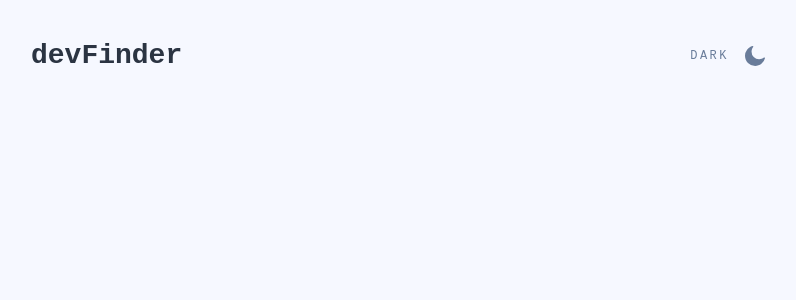
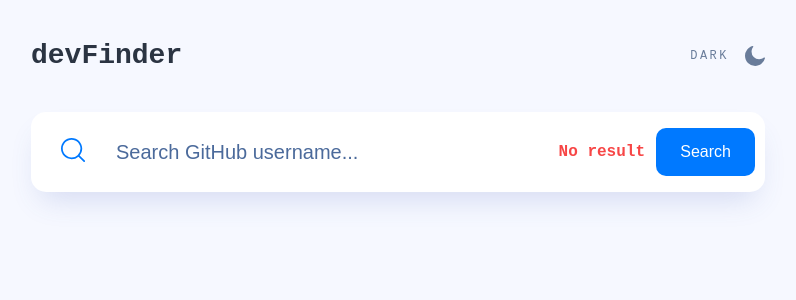
Before and after one commit to alebedev85/GitHubUserSearchApp, a React (Create React App) app: page / in a window 1280 px wide. Shown: the top 300 px of the page, without its empty margins (242-1038 px from the left). Built offline with nearby package versions, Linux system fonts and the light colour scheme; the HTML template or start-up script is replaced by a standard one.

Commit message:
feat: сделал кнопку для поиска

```diff
--- a/src/App.tsx
+++ b/src/App.tsx
@@ -1,10 +1,12 @@
 import { Container } from "components/Container";
 import { Header } from "components/Header";
+import { Search } from "components/Search";
 
 function App() {
   return (
     <Container>
       <Header />
+      <Search hasError onSubmit={() => {}}/>
     </Container>
   );
 }
--- /dev/null
+++ b/src/components/Button/Button.module.scss
@@ -0,0 +1,14 @@
+.button {
+  padding: 12px 24px;
+  border-radius: 10px;
+  border: none;
+  background-color: var(--main-color);
+  color: var(--white);
+  font-size: 1rem;
+  line-height: 1.5;
+  cursor: pointer;
+
+  &:hover {
+    background-color: var(--main-color-hover);
+  }
+}
--- /dev/null
+++ b/src/components/Button/Button.tsx
@@ -0,0 +1,12 @@
+import styles from "./Button.module.scss";
+
+interface ButtonProps {
+  children: string,
+  onClick?: () => void
+}
+
+export const Button = ({children, onClick}: ButtonProps) => (
+  <button className={styles.button} onClick={()=> onClick}>{
+    children
+  }</button>
+);
--- /dev/null
+++ b/src/components/Button/index.ts
@@ -0,0 +1 @@
+export * from "./Button";
--- /dev/null
+++ b/src/components/Search/Search.module.scss
@@ -0,0 +1,83 @@
+:global {
+  body[data-theme='light'] {
+    --search-bg: var(--white);
+    --search-color: var(--gray-300);
+    --search-placeholder-color: var(--gray-200);
+    --search-shadow: var(--shadow);
+  }
+
+  body[data-theme='dark'] {
+    --search-bg: var(--gray-400);
+    --search-color: var(--white);
+    --search-placeholder-color: var(--white);
+    --search-shadow: unset;
+  }
+}
+
+.search {
+  position: relative;
+  width: 100%;
+  overflow: hidden;
+  padding: 10px 10px 10px 16px;
+  background-color: var(--search-bg, white);
+  display: flex;
+  align-items: center;
+  box-shadow: var(--search-shadow);
+  border-radius: 15px;
+
+  @media (min-width: 767px) {
+    padding: 10px 10px 10px 30px;
+  }
+
+  &>button {
+    flex-shrink: 0;
+  }
+}
+
+.label {
+  cursor: pointer;
+}
+
+.textField {
+  padding: 0 10px;
+  flex-grow: 5;
+  height: 60px;
+  max-width: calc(100% - 100px - 20px);
+  border: none;
+  color: var(--search-color);
+  font-size: 0.75rem;
+  line-height: 1.5;
+  cursor: pointer;
+  background-color: var(--search-bg);
+
+  &::placeholder {
+    color: var(--search-placeholder-color);
+  }
+
+  &:focus {
+    outline: none;
+  }
+
+  @media (min-width: 767px) {
+    margin: 0 5px;
+    font-size: 1.25rem;
+    margin: 0 20px;
+  }
+}
+
+.error {
+  position: absolute;
+  right: 50%;
+  bottom: 5px;
+  color: var(--error-color);
+  font-size: 1rem;
+  line-height: 1.5;
+  font-weight: 700;
+
+  @media (min-width: 767px) {
+    right: 120px;
+    top: 50%;
+    transform: translateY(-50%);
+    bottom: unset;
+  }
+}
--- /dev/null
+++ b/src/components/Search/Search.tsx
@@ -0,0 +1,45 @@
+import { useRef } from "react";
+import { ReactComponent as SearchIcon } from "assets/icon-search.svg";
+
+import styles from "./Search.module.scss";
+import { Button } from "components/Button";
+
+interface SearchProps {
+  hasError: boolean;
+  onSubmit: (text: string) => void;
+}
+
+export const Search = ({ hasError, onSubmit }: SearchProps) => {
+  const searchRef = useRef<HTMLInputElement | null>(null);
+
+  const handleSumit = (event: React.FormEvent) => {
+    event.preventDefault();
+    const text = searchRef.current?.value || "";
+    if (text) {
+      onSubmit(text);
+      if (searchRef.current) {
+        searchRef.current.value = "";
+      }
+    }
+  };
+
+  return (
+    <form onSubmit={handleSumit} autoComplete="off">
+      <div className={styles.search}>
+        <label htmlFor="search" className={styles.label}>
+          <SearchIcon />
+        </label>
+        <input
+          ref={searchRef}
+          type="text"
+          className={styles.textField}
+          id="search"
+          name="username"
+          placeholder="Search GitHub username..."
+        />
+        {hasError && <div className={styles.error}>No result</div>}
+        <Button>Search</Button>
+      </div>
+    </form>
+  );
+};
--- /dev/null
+++ b/src/components/Search/index.ts
@@ -0,0 +1 @@
+export * from "./Search";
```
